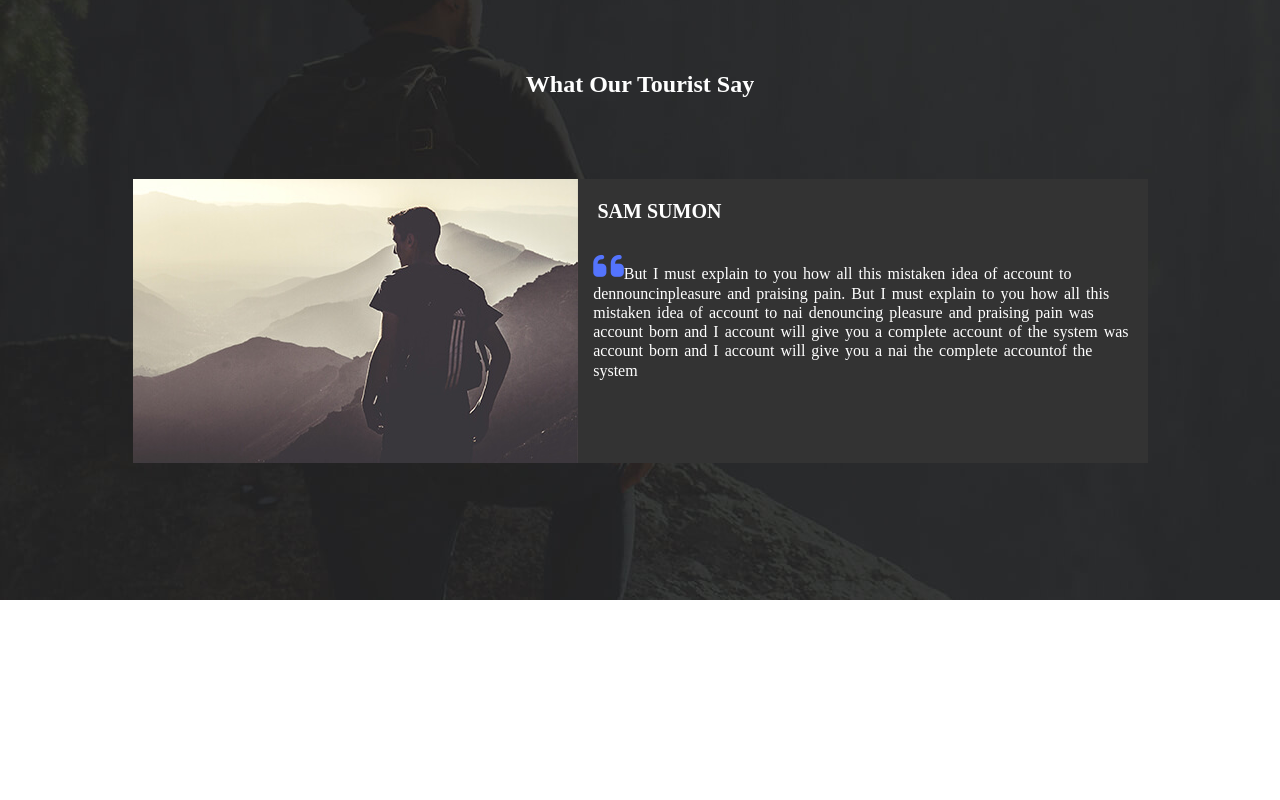
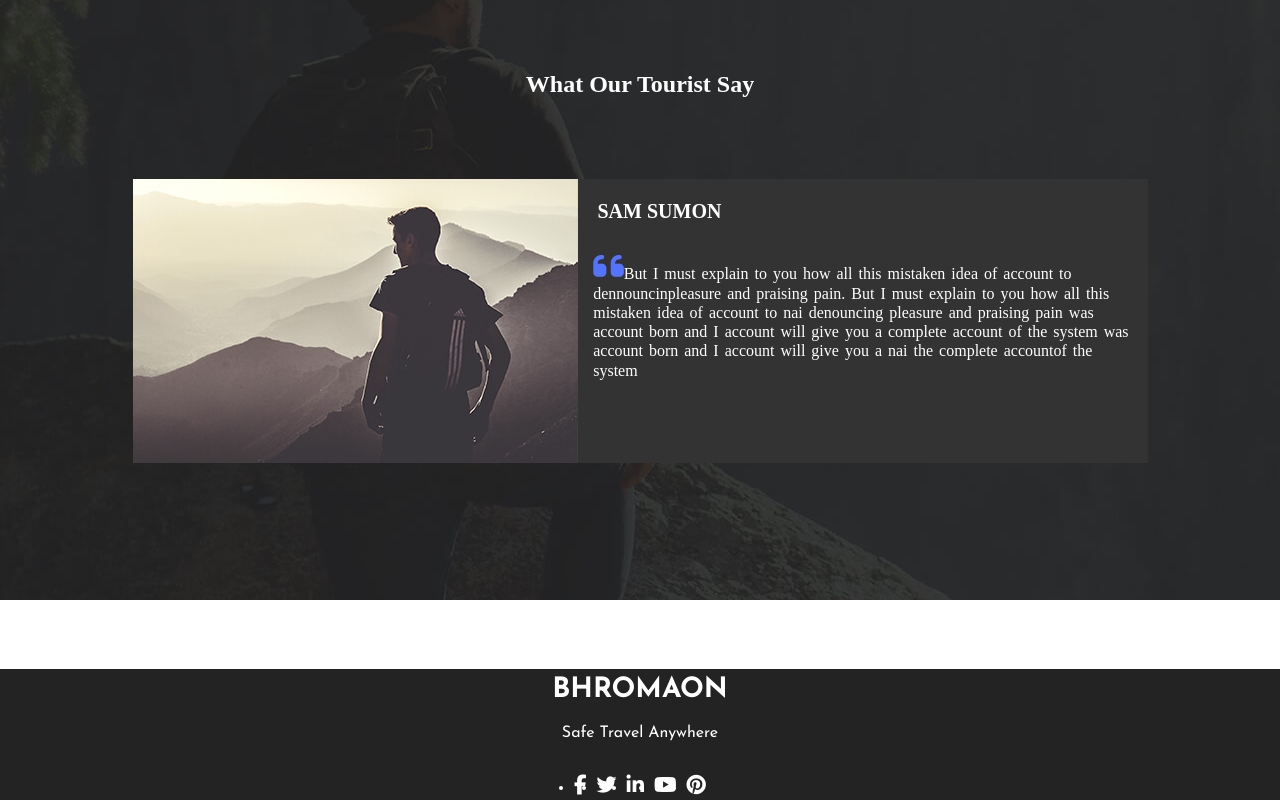
Before and after one commit to aycamervetohumcu/final, a plain HTML site: page index.html in a window 1280 px wide. Shown: the part 3774-4574 px from the top of the page. Before the commit the page ends 4443 px from the top, so only its background shows below. Drawn offline with Linux system fonts and the light colour scheme; a web font is replaced by a local one.

Commit message:
footer html and css written

```diff
--- a/index.html
+++ b/index.html
@@ -6,8 +6,7 @@
         <title>Final</title>
         <link rel="stylesheet" href="styles/reset.css">
         <link rel="stylesheet" href="styles/main.css">
-    <link rel="stylesheet" href="@import url('https://fonts.googleapis.com/css2?family=Aleo:ital,wght@0,100..900;1,100..900&family=Josefin+Sans:ital,wght@0,100..700;1,100..700&display=swap');">
-    <link rel="stylesheet" href="@import url('https://fonts.googleapis.com/css2?family=Aleo:ital,wght@0,100..900;1,100..900&display=swap');">
+        <link href="https://fonts.googleapis.com/css2?family=Aleo:wght@100..900&family=Josefin+Sans:wght@100..700&display=swap" rel="stylesheet">
         <link rel="stylesheet" href="https://cdnjs.cloudflare.com/ajax/libs/font-awesome/6.6.0/css/all.min.css" integrity="sha512-Kc323vGBEqzTmouAECnVceyQqyqdsSiqLQISBL29aUW4U/M7pSPA/gEUZQqv1cwx4OnYxTxve5UMg5GT6L4JJg==" crossorigin="anonymous" referrerpolicy="no-referrer" />
     </head>
 
@@ -129,10 +128,25 @@
     </div>
     </section>
 
-
-
-
-
-
+    <!--Footer-->
+    <footer>
+        <div class="footer-wrapper">
+            <div class="footer-box">
+                <div class="footer-brand">
+                    <h3 class="footer-logo">BHROMAON</h3>
+                    <p class="footer-tagline">Safe Travel Anywhere</p>
+                </div>
+                <div class="footer-social-icons">
+                    <ul class="social-list">
+                        <li><i class="fa-brands fa-facebook-f"></i></li>
+                        <li><i class="fa-brands fa-twitter"></i></li>
+                        <li><i class="fa-brands fa-linkedin-in"></i></li>
+                        <li><i class="fa-brands fa-youtube"></i></li>
+                        <li><i class="fa-brands fa-pinterest"></i></li>
+                    </ul>
+                </div>
+            </div>
+        </div>
+    </footer>
 </body>
 </html>
--- a/styles/main.scss
+++ b/styles/main.scss
@@ -329,6 +329,7 @@ body{
     justify-content: center;
     align-items: center;
     display: flex;
+    margin-bottom: 0;
 }
 
 .tourist-heading{
@@ -375,3 +376,69 @@ body{
     font-size: 35px;
     color: #5474FD;
 }
+
+/* Footer Section */
+.footer-wrapper {
+    display: flex;
+    justify-content: center;
+    align-items: center;
+    background-color: #232323;
+    color: #FFFFFF;
+    font-family: 'Josefin sans', sans-serif;
+}
+
+.footer-box {
+    text-align: center;
+    line-height: 1.5;
+}
+
+.footer-brand {
+    margin-bottom: 30px;
+}
+
+.footer-logo {
+    font-size: 28px;
+    font-weight: bold;
+    margin-bottom: 10px;
+}
+
+.footer-tagline {
+    font-size: 16px;
+}
+
+.social-list {
+    display: flex;
+    justify-content: center;
+    gap: 10px;
+    margin-top: 20px;
+    cursor: pointer;
+}
+
+.social-list li {
+    cursor: pointer;
+}
+
+.social-list i {
+    font-size: 20px;
+    transition: color 0.3s ease;
+}
+
+.social-list .fa-facebook-f:hover {
+    color: #5474FD;
+}
+
+.social-list .fa-twitter:hover {
+    color: #5474FD;
+}
+
+.social-list .fa-linkedin-in:hover {
+    color: #5474FD;
+}
+
+.social-list .fa-youtube:hover {
+    color: #5474FD;
+}
+
+.social-list .fa-pinterest:hover {
+    color: #5474FD;
+}
```
Also changed, not shown: styles/main.css. Lines whose indentation alone changed are shown as unchanged.
